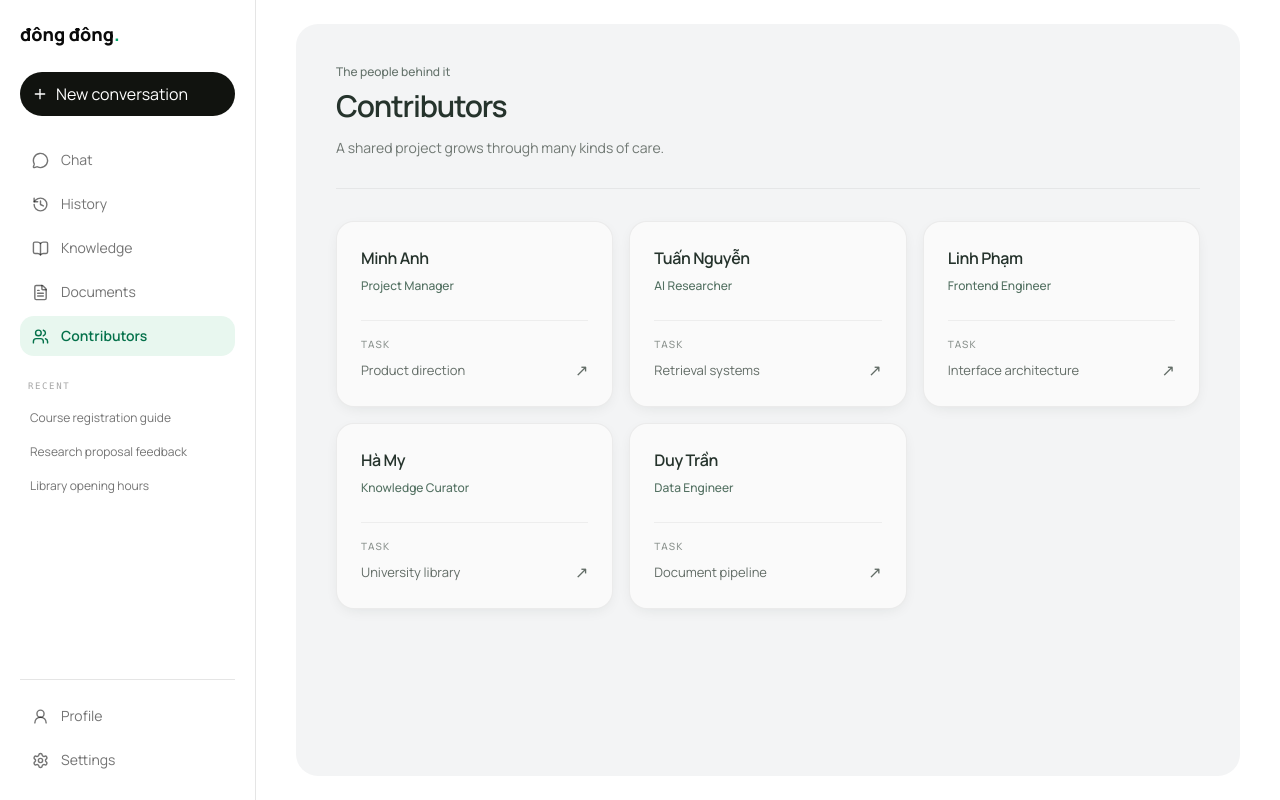
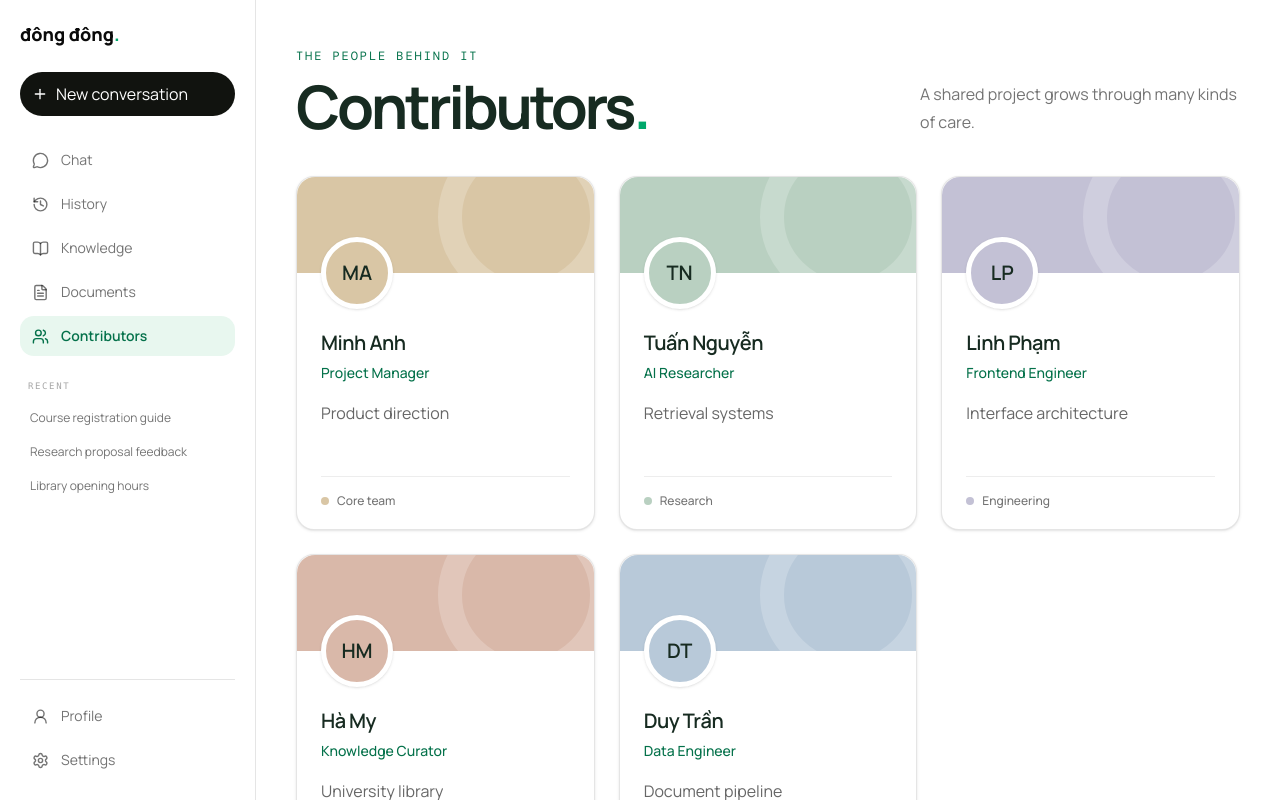
Before and after one commit to IT-UPD-Org/AI_Dong_Dong_FE, a React (Vite) app: page /contributors in a window 1280 px wide. Built offline with nearby package versions, Linux system fonts and the light colour scheme.

Commit message:
refine variant 2 from variant 1 design

```diff
--- a/src/pages/ContributorsPage.tsx
+++ b/src/pages/ContributorsPage.tsx
@@ -22,58 +22,86 @@ export function ContributorsPage() {
   }, [selected]);
 
   return (
-    <section aria-labelledby="contributors-title" className="min-h-full rounded-3xl bg-[#f3f4f5] px-5 py-7 sm:p-8 lg:p-10">
-      <header className="mb-8 border-b border-black/[.06] pb-7">
-        <p className="text-xs font-medium text-[#65736c]">The people behind it</p>
-        <h1 id="contributors-title" className="mt-2 text-3xl font-semibold tracking-[-.04em] text-[#25332c]">
-          Contributors
+    <section aria-labelledby="contributors-title" className="pb-12 pt-3 md:pt-6">
+      <header className="mb-10 flex flex-col gap-5 lg:flex-row lg:items-end lg:justify-between">
+        <div>
+          <p className="mono text-xs uppercase tracking-[.16em] text-[#04714a]">
+            The people behind it
+          </p>
+          <h1
+            id="contributors-title"
+            className="mt-3 text-4xl font-bold tracking-[-.055em] text-[#172b21] md:text-6xl"
+          >
+            Contributors<span aria-hidden="true" className="text-[#00a86b]">.</span>
           </h1>
-        <p className="mt-3 max-w-lg text-sm leading-6 text-[#707873]">
+        </div>
+        <p className="max-w-xs text-base leading-7 text-black/55">
           A shared project grows through many kinds of care.
         </p>
       </header>
 
-      <ul className="grid gap-4 sm:grid-cols-2 xl:grid-cols-3">
+      <div className="grid gap-6 sm:grid-cols-2 xl:grid-cols-3">
         {contributors.map((contributor) => (
-          <li key={contributor.id}>
-            <article className="flex h-full min-w-0 flex-col rounded-2xl border border-black/[.06] bg-[#fafafa] p-6 shadow-[0_4px_16px_-6px_rgba(24,39,30,0.12)] transition-[translate,box-shadow,border-color] duration-200 hover:border-[#b9c8be] hover:shadow-[0_12px_28px_-10px_rgba(24,39,30,0.2)] motion-safe:hover:-translate-y-1 motion-reduce:transition-none">
-              <h2 className="break-words text-base font-semibold tracking-tight text-[#25332c]">
+          <article
+            key={contributor.id}
+            className="group min-w-0 rounded-2xl border border-black/10 bg-white shadow-sm transition-[translate,box-shadow,border-color] duration-300 hover:border-[#04714a]/25 hover:shadow-xl hover:shadow-[#172b21]/10 motion-safe:hover:-translate-y-1 motion-reduce:transition-none"
+          >
+            <div
+              aria-hidden="true"
+              className="relative h-24 overflow-hidden rounded-t-2xl"
+              style={{ backgroundColor: contributor.color }}
+            >
+              <div className="absolute -right-5 -top-12 size-44 rounded-full border-[24px] border-white/20 transition-transform duration-500 motion-safe:group-hover:translate-x-3 motion-safe:group-hover:translate-y-2 motion-reduce:transition-none" />
+            </div>
+
+            <div className="relative flex min-h-64 flex-col px-6 pb-5">
+              <div
+                aria-hidden="true"
+                className="-mt-9 flex size-[72px] items-center justify-center rounded-full border-[5px] border-white text-xl font-semibold text-[#172b21] shadow-sm"
+                style={{ backgroundColor: contributor.color }}
+              >
+                {contributor.initials}
+              </div>
+
+              <div className="mt-5 flex-1">
+                <h2 className="break-words text-xl font-semibold tracking-tight text-[#172b21]">
                   {contributor.name}
                 </h2>
-              <p className="mt-1.5 text-xs font-medium leading-5 text-[#527061]">
+                <p className="mt-1 text-sm font-medium leading-6 text-[#04714a]">
                   {contributor.role}
                 </p>
 
-              <div className="group/task relative mt-6 border-t border-black/[.05] pt-4">
+                <div className="group/task relative mt-4 w-fit max-w-full">
                   <button
                     type="button"
+                    aria-haspopup="dialog"
                     aria-describedby={`contributor-preview-${contributor.id}`}
                     onClick={(event) => openDetails(contributor, event.currentTarget)}
-                  className="w-full rounded-lg text-left focus-visible:outline-2 focus-visible:outline-offset-4 focus-visible:outline-[#04714a]"
+                    className="flex max-w-full items-center gap-2 rounded-md text-left text-sm leading-6 text-black/60 transition-colors hover:text-[#04714a] focus-visible:outline-2 focus-visible:outline-offset-4 focus-visible:outline-[#04714a]"
                   >
-                  <span className="text-[10px] font-medium uppercase tracking-[.12em] text-[#8a918d]">
-                    Task
-                  </span>
-                  <span className="mt-1.5 flex items-center justify-between gap-3 text-[13px] leading-6 text-[#626c66] transition-colors group-hover/task:text-[#04714a]">
-                    {contributor.contribution}
-                    <span aria-hidden="true" className="text-base transition-transform group-hover/task:translate-x-0.5">↗</span>
+                    <span className="truncate">{contributor.contribution}</span>
+                    <span aria-hidden="true" className="shrink-0 -translate-x-1 opacity-0 transition-[translate,opacity] group-hover/task:translate-x-0 group-hover/task:opacity-100 group-focus-within/task:translate-x-0 group-focus-within/task:opacity-100">
+                      ↗
                     </span>
                   </button>
 
                   <div
                     id={`contributor-preview-${contributor.id}`}
                     role="tooltip"
-                  className="pointer-events-none absolute bottom-[calc(100%+12px)] left-0 z-20 w-56 translate-y-1 rounded-xl border border-black/[.07] bg-white p-4 opacity-0 shadow-[0_16px_40px_-14px_rgba(20,35,26,0.3)] transition-[opacity,translate] duration-150 group-hover/task:translate-y-0 group-hover/task:opacity-100 group-focus-within/task:translate-y-0 group-focus-within/task:opacity-100 motion-reduce:transition-none"
+                    className="pointer-events-none absolute bottom-[calc(100%+10px)] left-0 z-20 w-60 translate-y-1 rounded-xl border border-black/[.07] bg-white p-4 opacity-0 shadow-[0_16px_40px_-14px_rgba(20,35,26,0.3)] transition-[opacity,translate] duration-150 group-hover/task:translate-y-0 group-hover/task:opacity-100 group-focus-within/task:translate-y-0 group-focus-within/task:opacity-100 motion-reduce:transition-none"
                   >
-                  <p className="text-xs font-semibold text-[#25332c]">Quick view</p>
+                    <div className="flex items-center gap-2">
+                      <span className="size-2 rounded-full" style={{ backgroundColor: contributor.color }} />
+                      <p className="text-xs font-semibold text-[#172b21]">Quick view</p>
+                    </div>
                     <dl className="mt-3 space-y-2 text-xs">
                       <div className="flex justify-between gap-3">
-                      <dt className="text-[#8a918d]">Team</dt>
-                      <dd className="text-right font-medium text-[#4e5b54]">{contributor.team}</dd>
+                        <dt className="text-black/45">Team</dt>
+                        <dd className="text-right font-medium text-[#46554b]">{contributor.team}</dd>
                       </div>
                       <div className="flex justify-between gap-3">
-                      <dt className="text-[#8a918d]">Position</dt>
-                      <dd className="text-right font-medium text-[#4e5b54]">{contributor.role}</dd>
+                        <dt className="text-black/45">Position</dt>
+                        <dd className="text-right font-medium text-[#46554b]">{contributor.role}</dd>
                       </div>
                     </dl>
                     <p className="mt-3 border-t border-black/[.06] pt-3 text-[11px] text-[#04714a]">
@@ -81,10 +109,16 @@ export function ContributorsPage() {
                     </p>
                   </div>
                 </div>
+              </div>
+
+              <div className="mt-6 flex items-center gap-2 border-t border-black/[.07] pt-4 text-xs font-medium text-black/55">
+                <span aria-hidden="true" className="size-2 rounded-full" style={{ backgroundColor: contributor.color }} />
+                {contributor.team}
+              </div>
+            </div>
           </article>
-          </li>
         ))}
-      </ul>
+      </div>
 
       <dialog
         ref={dialogRef}
@@ -93,40 +127,47 @@ export function ContributorsPage() {
         onClick={(event) => {
           if (event.target === event.currentTarget) dialogRef.current?.close();
         }}
-        className="fixed inset-0 m-auto max-h-[85dvh] w-[calc(100%-2rem)] max-w-md overflow-y-auto rounded-3xl border border-black/[.08] bg-[#f7f8f7] p-0 text-[#25332c] shadow-[0_24px_80px_-16px_rgba(20,35,26,0.3)] backdrop:bg-[#1b2922]/25 backdrop:backdrop-blur-sm open:animate-in open:fade-in-0 open:zoom-in-95 open:duration-200 motion-reduce:animate-none"
+        className="fixed inset-0 m-auto max-h-[85dvh] w-[calc(100%-2rem)] max-w-md overflow-hidden rounded-3xl border border-black/10 bg-white p-0 text-[#172b21] shadow-[0_28px_90px_-18px_rgba(20,35,26,0.38)] backdrop:bg-[#172b21]/30 backdrop:backdrop-blur-sm open:animate-in open:fade-in-0 open:zoom-in-95 open:duration-200 motion-reduce:animate-none"
       >
         {selected && (
-          <div className="p-6 sm:p-8">
-            <div className="mb-6 flex items-start justify-between">
-              <span aria-hidden="true" className="flex size-14 items-center justify-center rounded-2xl border border-[#d9e2dc] bg-[#e8eeea] text-lg font-semibold text-[#426451]">
-                {selected.initials}
-              </span>
+          <div>
+            <div className="relative h-24 overflow-hidden" style={{ backgroundColor: selected.color }}>
+              <div className="absolute -right-5 -top-16 size-52 rounded-full border-[28px] border-white/20" />
               <button
                 type="button"
                 autoFocus
                 aria-label="Close contributor details"
                 onClick={() => dialogRef.current?.close()}
-                className="flex size-9 items-center justify-center rounded-full text-[#67736c] transition-colors hover:bg-black/5 hover:text-[#25332c] focus-visible:outline-2 focus-visible:outline-offset-2 focus-visible:outline-[#04714a]"
+                className="absolute right-5 top-5 flex size-9 items-center justify-center rounded-full bg-white/70 text-[#172b21] backdrop-blur transition-colors hover:bg-white focus-visible:outline-2 focus-visible:outline-offset-2 focus-visible:outline-white"
               >
                 <span aria-hidden="true" className="text-xl leading-none">×</span>
               </button>
             </div>
 
-            <h2 id="contributor-name" className="break-words text-2xl font-semibold tracking-tight">
+            <div className="relative px-7 pb-8">
+              <span
+                aria-hidden="true"
+                className="-mt-9 flex size-[72px] items-center justify-center rounded-full border-[5px] border-white text-xl font-semibold shadow-sm"
+                style={{ backgroundColor: selected.color }}
+              >
+                {selected.initials}
+              </span>
+              <h2 id="contributor-name" className="mt-5 break-words text-2xl font-semibold tracking-tight">
                 {selected.name}
               </h2>
-            <p className="mt-2 text-sm text-[#527061]">{selected.role}</p>
+              <p className="mt-1.5 text-sm font-medium text-[#04714a]">{selected.role}</p>
 
-            <dl className="mt-7 space-y-5 border-t border-black/[.07] pt-6 text-sm">
+              <dl className="mt-7 grid gap-5 border-t border-black/[.07] pt-6 text-sm sm:grid-cols-2">
                 <div>
-                <dt className="text-xs text-[#707873]">Team</dt>
+                  <dt className="text-xs text-black/45">Team</dt>
                   <dd className="mt-1.5 font-medium">{selected.team}</dd>
                 </div>
                 <div>
-                <dt className="text-xs text-[#707873]">Task</dt>
+                  <dt className="text-xs text-black/45">Task</dt>
                   <dd className="mt-1.5 leading-6">{selected.contribution}</dd>
                 </div>
               </dl>
+            </div>
           </div>
         )}
       </dialog>
```
Lines whose indentation alone changed are shown as unchanged.
